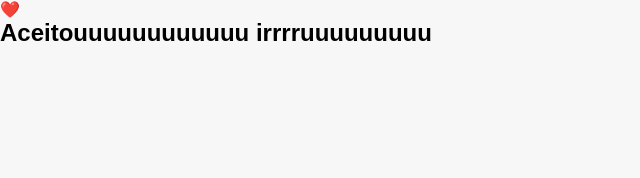
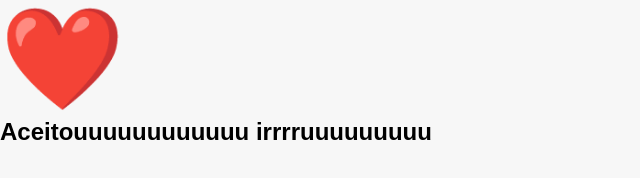
Before and after one commit to Victor2412/Pedido, a plain HTML site: page Pagina_2.html in a window 1280 px wide. Shown: the whole page, without its empty margins (0-640 px from the left). Drawn offline with Linux system fonts and the light colour scheme.

Commit message:
Update style.css

```diff
--- a/style.css
+++ b/style.css
@@ -46,3 +46,9 @@ body {
     top: 80%;
     right: 20%;
   }
+
+icon{
+
+    font-size:100px;
+
+}
```
